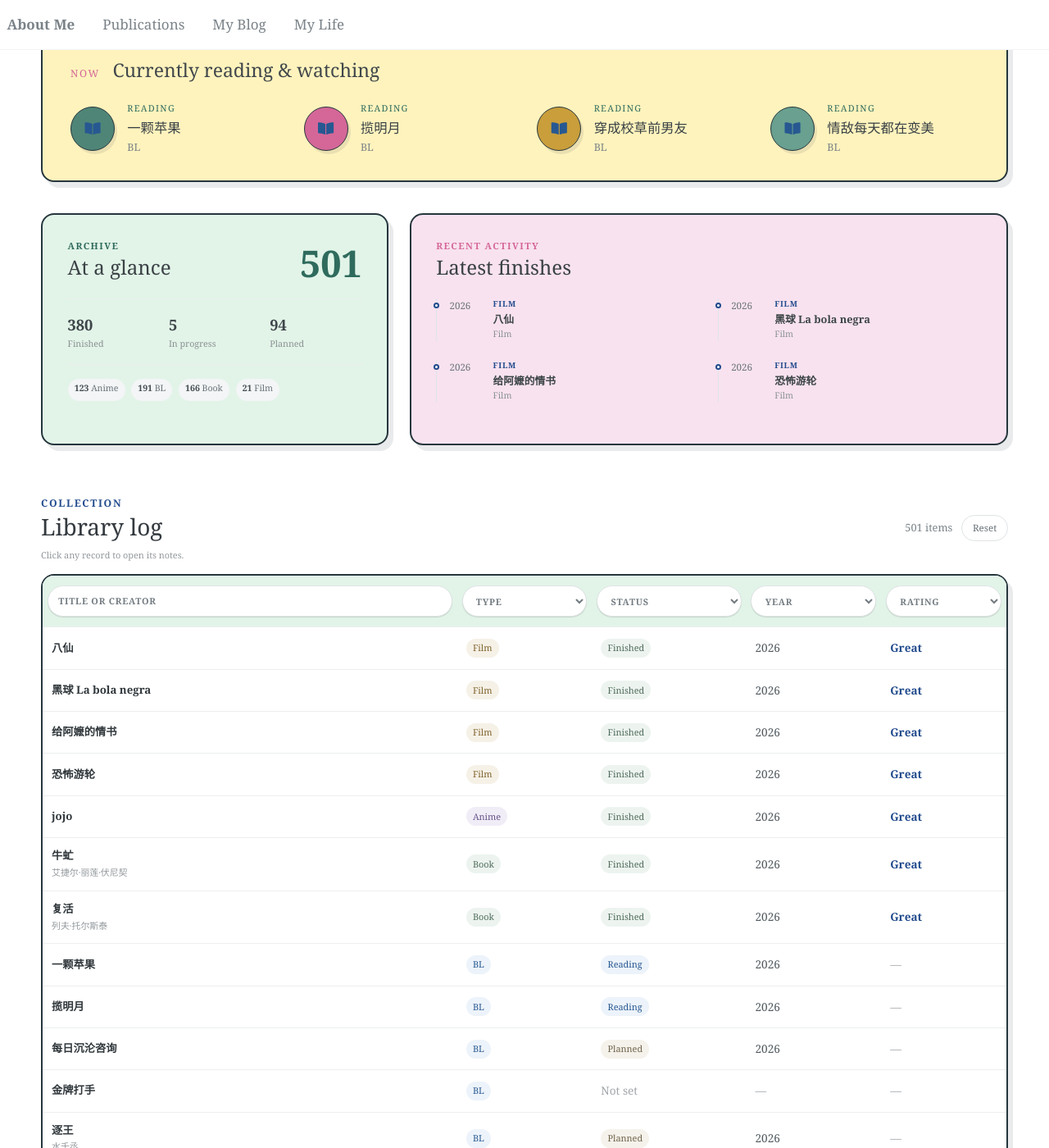
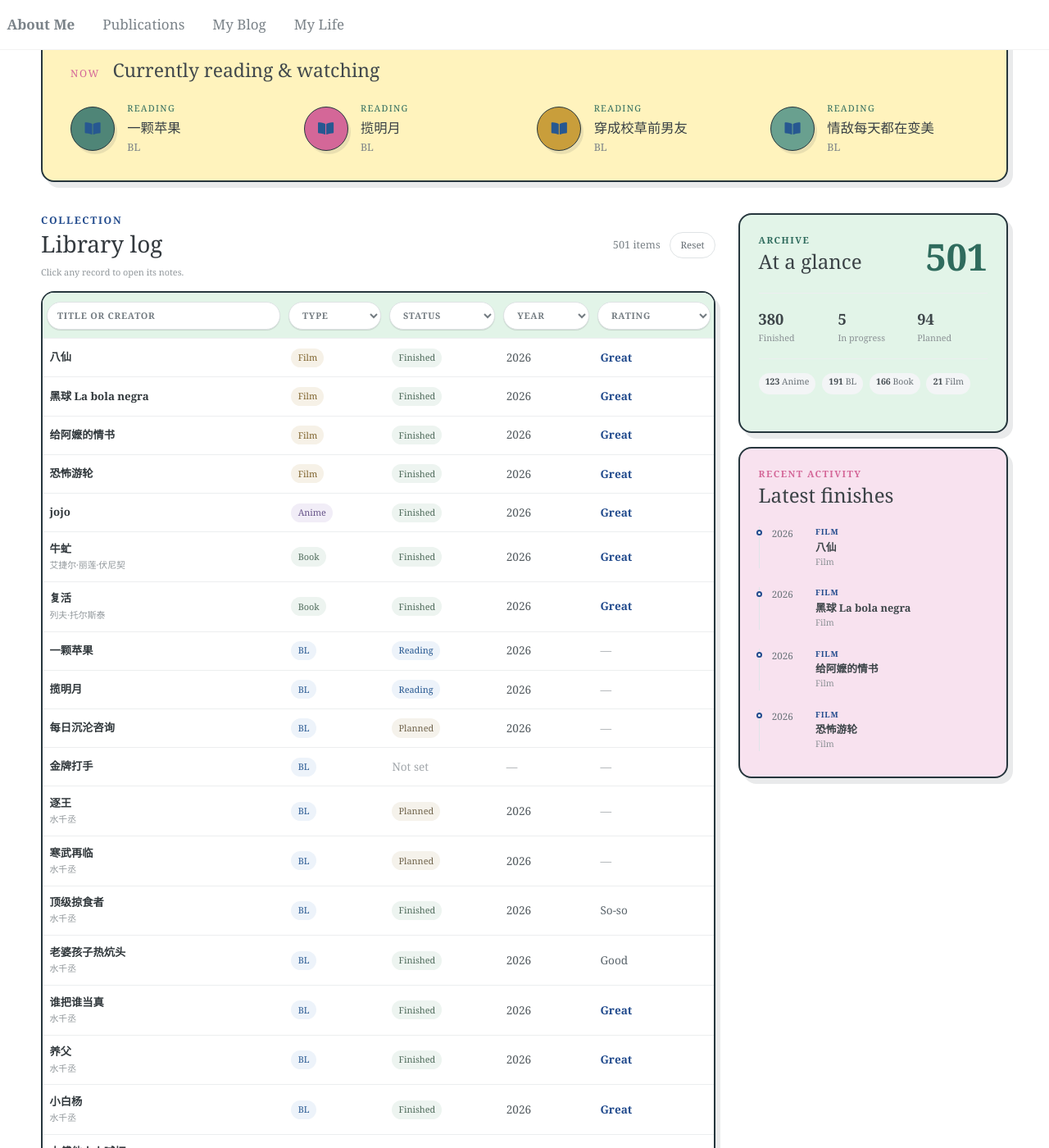
Before and after one commit to Cathylixi/Cathylixi.github.io, a Jekyll site: the page built from _pages/reading.md, in a window 1280 px wide and 1400 px high, scrolled down 317 px. Shown: the whole window at 82% size. Built offline with Jekyll 4.4.1, drawn with Linux system fonts in a browser that asks for light colours.

Commit message:
Rebalance the reading archive layout

```diff
--- a/_pages/reading.md
+++ b/_pages/reading.md
@@ -47,7 +47,8 @@ redirect_from:
     </div>
   </section>
 
-  <div class="reading-overview">
+  <div class="reading-workspace">
+  <aside class="reading-overview" aria-label="Reading archive overview">
     <section class="reading-archive" aria-labelledby="reading-archive-title">
       <div class="reading-panel-heading">
         <div>
@@ -76,7 +77,7 @@ redirect_from:
       </div>
       <ol class="reading-recent__grid" id="reading-recent-list"></ol>
     </section>
-  </div>
+  </aside>
 
   <main class="reading-library" aria-labelledby="reading-library-title">
     <div class="reading-section-heading">
@@ -192,6 +193,7 @@ redirect_from:
     </div>
     <button class="reading-more" id="reading-more" type="button">Show more</button>
   </main>
+  </div>
 
   <footer class="reading-home__footer">
     <a class="life-section__back" href="{{ '/life/' | relative_url }}" target="_self"><span aria-hidden="true">←</span> Back to My Life</a>
--- a/_sass/_reading.scss
+++ b/_sass/_reading.scss
@@ -179,17 +179,29 @@
   font-size: 0.78rem;
 }
 
+.reading-workspace {
+  display: grid;
+  grid-template-areas: "library sidebar";
+  grid-template-columns: minmax(0, 1.8fr) minmax(280px, 0.72fr);
+  gap: clamp(1rem, 2.2vw, 1.6rem);
+  align-items: start;
+  margin-bottom: 3.6rem;
+}
+
 .reading-overview {
+  position: sticky;
+  top: 1rem;
   display: grid;
-  grid-template-columns: minmax(300px, 0.9fr) minmax(0, 1.55fr);
-  gap: clamp(1rem, 2vw, 1.5rem);
-  margin-bottom: 3.6rem;
+  grid-area: sidebar;
+  grid-template-columns: minmax(0, 1fr);
+  gap: 1rem;
+  min-width: 0;
 }
 
 .reading-archive,
 .reading-recent {
   min-width: 0;
-  padding: clamp(1.3rem, 2.5vw, 1.8rem);
+  padding: clamp(1.05rem, 2vw, 1.35rem);
   border: 2px solid #26363d;
   border-radius: 16px;
   box-shadow: 6px 7px 0 rgba(38, 54, 61, 0.1);
@@ -291,8 +303,8 @@
 
 .reading-recent__grid {
   display: grid;
-  grid-template-columns: repeat(2, minmax(0, 1fr));
-  gap: 0.9rem 1.3rem;
+  grid-template-columns: minmax(0, 1fr);
+  gap: 0.85rem;
   margin: 1.35rem 0 0;
   padding: 0;
   list-style: none;
@@ -386,6 +398,7 @@
 }
 
 .reading-library {
+  grid-area: library;
   min-width: 0;
 }
 
@@ -475,13 +488,13 @@
 
   th,
   td {
-    padding: 0.8rem 0.65rem;
+    padding: 0.68rem 0.5rem;
     border: 0;
     border-bottom: 1px solid #eceeef;
   }
 
   th {
-    padding: 0.72rem 0.35rem;
+    padding: 0.62rem 0.28rem;
     text-align: left;
     background: #e2f4e8;
   }
@@ -505,11 +518,11 @@
     outline-offset: -2px;
   }
 
-  th:nth-child(1), td:nth-child(1) { width: 43%; }
-  th:nth-child(2), td:nth-child(2) { width: 14%; }
-  th:nth-child(3), td:nth-child(3) { width: 16%; }
+  th:nth-child(1), td:nth-child(1) { width: 36%; }
+  th:nth-child(2), td:nth-child(2) { width: 15%; }
+  th:nth-child(3), td:nth-child(3) { width: 17%; }
   th:nth-child(4), td:nth-child(4) { width: 14%; }
-  th:nth-child(5), td:nth-child(5) { width: 13%; }
+  th:nth-child(5), td:nth-child(5) { width: 18%; }
   th:nth-child(n+2), td:nth-child(n+2) { white-space: nowrap; }
 }
 
@@ -523,7 +536,7 @@
     width: 100%;
     max-width: 100%;
     min-width: 0;
-    min-height: 38px;
+    min-height: 34px;
     margin: 0;
     padding: 0.42rem 0.72rem;
     color: #737b81;
@@ -795,8 +808,15 @@
 }
 
 @media (max-width: 900px) {
+  .reading-workspace {
+    grid-template-areas:
+      "sidebar"
+      "library";
+    grid-template-columns: minmax(0, 1fr);
+  }
+
   .reading-overview {
-    grid-template-columns: minmax(0, 1fr);
+    position: static;
   }
 
 }
@@ -817,10 +837,6 @@
   }
 
   .reading-now__items {
-    grid-template-columns: repeat(2, minmax(0, 1fr));
-  }
-
-  .reading-recent__grid {
     grid-template-columns: repeat(2, minmax(0, 1fr));
   }
 
```
